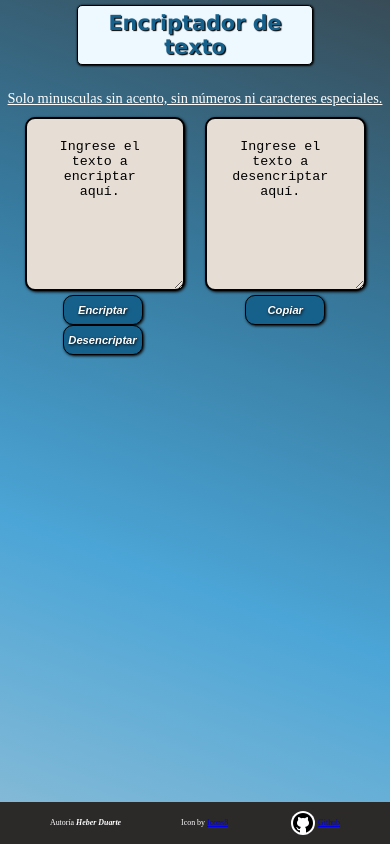
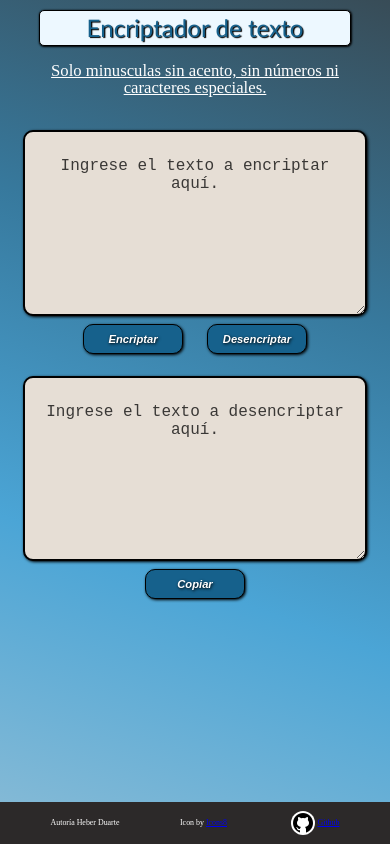
Before and after one commit to Heber-739/Alura-Challenge-Encriptador-de-texto, a plain HTML site: page index.html in a window 390 px wide. Drawn offline with Linux system fonts and the light colour scheme.

Commit message:
Agregó media query y normalización

```diff
--- /dev/null
+++ b/css/movil.css
@@ -0,0 +1,38 @@
+header {
+  width: 80vw;
+  max-width: 400px;
+  margin: 10px auto 5px;
+}
+h2 {
+  font-size: calc(0.9rem + 2.5vw);
+  padding: 5px;
+}
+
+section {
+  flex-direction: column;
+  width: 98vw;
+  margin: 10px auto;
+}
+.aclaracion {
+  font-size: calc(0.8rem + 1vw);
+  padding: 0px;
+  margin: 2vh auto;
+}
+
+.form {
+  width: 100%;
+  justify-content: center;
+}
+
+.cuadro-texto {
+  width: 90%;
+  margin: 2vh auto 0px;
+  height: 22vh;
+}
+.button {
+  font-size: 0.7em;
+
+  height: 30px;
+  margin: 5px 10px;
+  width: 100px;
+}
--- /dev/null
+++ b/css/reset.css
@@ -0,0 +1,129 @@
+/* http://meyerweb.com/eric/tools/css/reset/
+   v2.0 | 20110126
+   License: none (public domain)
+*/
+
+html,
+body,
+div,
+span,
+applet,
+object,
+iframe,
+h1,
+h2,
+h3,
+h4,
+h5,
+h6,
+p,
+blockquote,
+pre,
+a,
+abbr,
+acronym,
+address,
+big,
+cite,
+code,
+del,
+dfn,
+em,
+img,
+ins,
+kbd,
+q,
+s,
+samp,
+small,
+strike,
+strong,
+sub,
+sup,
+tt,
+var,
+b,
+u,
+i,
+center,
+dl,
+dt,
+dd,
+ol,
+ul,
+li,
+fieldset,
+form,
+label,
+legend,
+table,
+caption,
+tbody,
+tfoot,
+thead,
+tr,
+th,
+td,
+article,
+aside,
+canvas,
+details,
+embed,
+figure,
+figcaption,
+footer,
+header,
+hgroup,
+menu,
+nav,
+output,
+ruby,
+section,
+summary,
+time,
+mark,
+audio,
+video {
+  margin: 0;
+  padding: 0;
+  border: 0;
+  font-size: 100%;
+  font: inherit;
+  vertical-align: baseline;
+}
+/* HTML5 display-role reset for older browsers */
+article,
+aside,
+details,
+figcaption,
+figure,
+footer,
+header,
+hgroup,
+menu,
+nav,
+section {
+  display: block;
+}
+body {
+  line-height: 1;
+}
+ol,
+ul {
+  list-style: none;
+}
+blockquote,
+q {
+  quotes: none;
+}
+blockquote:before,
+blockquote:after,
+q:before,
+q:after {
+  content: "";
+  content: none;
+}
+table {
+  border-collapse: collapse;
+  border-spacing: 0;
+}
--- a/css/style.css
+++ b/css/style.css
@@ -1,6 +1,7 @@
 * {
   margin: 0;
   padding: 0;
+  box-sizing: border-box;
 }
 html {
   background: linear-gradient(20deg, #8bbcd6, #4ba5d6, #37799d, #384c57);
@@ -9,45 +10,48 @@ html {
 }
 
 header {
-  width: 60vw;
+  width: 40vw;
   text-align: center;
-  margin: 5px auto;
+  margin: 15px auto;
   background-color: #edf8ff;
   border: 1px solid black;
   border-radius: 5px;
   box-shadow: 0.5px 0.5px 2px 0.5px black;
 }
 h2 {
-  font-size: 1.3em;
-  font-family: Verdana, Geneva, Tahoma, sans-serif;
+  font-size: 2rem;
+  font-family: "Trebuchet MS", "Lucida Sans Unicode", "Lucida Grande",
+    "Lucida Sans", Arial, sans-serif;
   color: #16618c;
   text-shadow: 1.2px 1.2px 1px black;
-  padding: 5px;
+  padding: 10px 5px;
 }
 section {
   display: flex;
   text-align: center;
-  justify-content: space-evenly;
+  justify-content: space-around;
+  width: 80vw;
+  margin: 40px auto;
 }
-#aclaracion {
+.aclaracion {
   color: white;
   text-align: center;
-  font-size: 0.9em;
+  font-size: 1.2rem;
   padding: 5px;
   margin: 20px auto 5px;
   text-decoration: underline;
+  width: 90%;
 }
-#form {
-  display: block;
-  width: 40vw;
-  height: auto;
+.form {
+  display: flex;
+  flex-wrap: wrap;
+  width: 70%;
 }
 
 .cuadro-texto {
   background-color: #e6ded5;
-  padding: 10px;
-  width: 35vw;
-  height: 150px;
+  width: 90%;
+  height: 170px;
   border: 2px solid black;
   border-radius: 10px;
   box-shadow: 1px 1px 3px black;
@@ -57,34 +61,29 @@ section {
   box-shadow: 2px 2px 5px black;
 }
 
-#copiador {
-  display: block;
-  margin: 0 auto;
-}
 .cuadro-texto::placeholder {
-  color: black;
-  vertical-align: middle;
+  color: rgba(0, 0, 0, 0.75);
+  font-size: 1rem;
   text-align: center;
-  margin: 5px;
-  padding: 10px;
+  padding: 25px 10px 0px;
 }
 
 .button {
-  color: white;
   background-color: #16618c;
-  font-size: 0.7em;
-  font-weight: bold;
-  font-style: italic;
-  width: 80px;
-  height: 30px;
   border: 1px solid black;
   border-radius: 10px;
   box-shadow: 1px 1px 3px black;
+  color: white;
+  font-size: 0.8em;
+  font-weight: bolder;
+  font-style: oblique;
+  height: 40px;
+  margin: 7px 20px;
   text-shadow: 0.7px 0.7px 3px black;
+  width: 100px;
 }
 .button:hover {
-  width: 85px;
-  height: 32px;
+  transform: scale(1.1);
   background-color: #4c8aad;
 }
 footer {
--- /dev/null
+++ b/css/tablet.css
@@ -0,0 +1,41 @@
+header {
+  width: 75vw;
+  margin: 30px auto 15px;
+}
+h2 {
+  font-size: calc(2rem + 2vw);
+  padding: 20px 10px;
+}
+
+section {
+  width: 100vw;
+  margin: 10px auto;
+  justify-content: space-evenly;
+}
+.aclaracion {
+  font-size: calc(1.5rem + 1.5vw);
+  margin: 40px auto;
+}
+
+.form {
+  width: 50%;
+  justify-content: center;
+}
+
+.cuadro-texto {
+  width: 90%;
+  margin: 2vh auto 0px;
+  height: 30vh;
+}
+.cuadro-texto::placeholder {
+  font-size: 1.4rem;
+  line-height: 2rem;
+  text-align: center;
+  padding: 25px 10px 0px;
+}
+.button {
+  font-size: 1.2em;
+  height: 50px;
+  margin: 5px 10px;
+  width: 36%;
+}
--- a/index.html
+++ b/index.html
@@ -5,18 +5,25 @@
     <meta http-equiv="X-UA-Compatible" content="IE=edge" />
     <meta name="viewport" content="width=device-width, initial-scale=1.0" />
     <title>Challenger Alura</title>
+    <link rel="stylesheet" href="./css/reset.css" />
     <link rel="stylesheet" href="./css/style.css" />
+    <link
+      rel="stylesheet"
+      media="(min-width: 768px) and (max-width: 1023px)"
+      href="./css/tablet.css"
+    />
+    <link rel="stylesheet" media="(max-width: 767px)" href="./css/movil.css" />
   </head>
   <body>
     <header>
       <h2>Encriptador de texto</h2>
     </header>
     <main>
-      <p id="aclaracion">
+      <p class="aclaracion">
         Solo minusculas sin acento, sin números ni caracteres especiales.
       </p>
       <section>
-        <div id="form">
+        <div class="form">
           <form action="">
             <label for="ingreso-texto">
               <textarea
@@ -41,7 +48,7 @@
             </label>
           </form>
         </div>
-        <div>
+        <div class="form">
           <form action="">
             <label for="decodificado">
               <textarea
```
